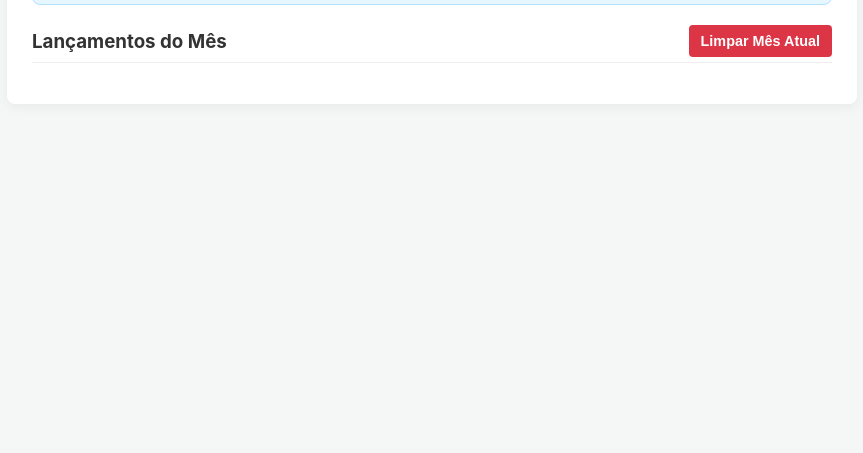
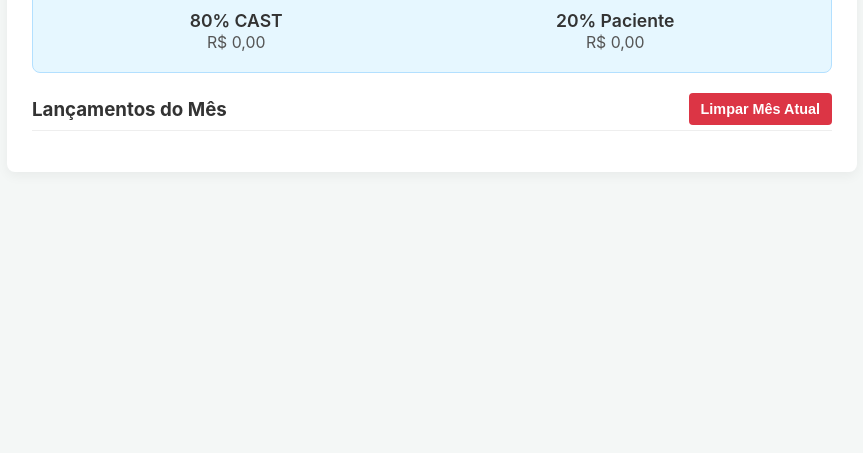
Before and after one commit to rozajociel-bit/Controle-Gastos-Odontologia, a plain HTML site: page index.html in a window 1280 px wide. Shown: the part 347-800 px from the top of the page, without its empty margins (208-1071 px from the left). Drawn offline with nearby package versions, Linux system fonts and the light colour scheme.

Commit message:
Update index.html

```diff
--- a/index.html
+++ b/index.html
@@ -93,7 +93,30 @@
             margin-bottom: 20px;
         }
         .total h2 { margin: 0; font-size: 1.2em; color: #0056b3; }
-        .total p { font-size: 2.5em; font-weight: 700; color: #004a99; margin: 10px 0 0 0; }
+        /* Estilo para o Total Geral */
+        .total-geral { font-size: 2.5em; font-weight: 700; color: #004a99; margin: 10px 0 5px 0; }
+
+        /* Estilos para as porcentagens */
+        .porcentagens-grid {
+            display: flex;
+            justify-content: space-around;
+            padding-top: 10px;
+            border-top: 1px solid #cceeff;
+            margin-top: 15px;
+        }
+        .porcentagens-grid div {
+            font-size: 1.1em;
+            font-weight: 600;
+            color: #333;
+        }
+        .porcentagens-grid span {
+            display: block;
+            font-size: 0.9em;
+            font-weight: 400;
+            color: #555;
+            margin-top: 2px;
+        }
+
 
         /* --- LISTA HEADER (COM BOTÃO LIMPAR) --- */
         .header-lista {
@@ -182,8 +205,19 @@
 
         <div class="total">
             <h2>Total Gasto este Mês</h2>
-            <p id="total-mensal">R$ 0,00</p>
-        </div>
+            <p id="total-mensal" class="total-geral">R$ 0,00</p>
+
+            <div class="porcentagens-grid">
+                <div>
+                    80% CAST
+                    <span id="cast-80">R$ 0,00</span>
+                </div>
+                <div>
+                    20% Paciente
+                    <span id="paciente-20">R$ 0,00</span>
+                </div>
+            </div>
+            </div>
 
         <div id="lista-gastos">
             <div class="header-lista">
@@ -198,7 +232,7 @@
 
     <script>
         // =========================================================================
-        // CHAVES DE CONEXÃO SUPABASE
+        // CHAVES DE CONEXÃO SUPABASE (NÃO ALTERAR A PARTIR DESTE PONTO)
         // =========================================================================
 
         const SUPABASE_URL = 'https://kufrvegwvihmadbcwjxb.supabase.co';
@@ -207,7 +241,7 @@
         const supabase = supabase.createClient(SUPABASE_URL, SUPABASE_ANON_KEY);
 
         // =========================================================================
-        // LÓGICA DO SISTEMA
+        // LÓGICA DO SISTEMA (ADICIONADA LÓGICA DE PORCENTAGEM)
         // =========================================================================
 
         const diasDaSemana = ["Domingo", "Segunda-feira", "Terça-feira", "Quarta-feira", "Quinta-feira", "Sexta-feira", "Sábado"];
@@ -218,14 +252,17 @@
         }
 
         function formatarData(dataString) {
-            // Garante que a data seja exibida em dd/mm/yyyy
             const [ano, mes, dia] = dataString.split('-');
             return `${dia}/${mes}/${ano}`;
         }
 
-        // --- FUNÇÃO 1: CARREGAR DADOS DO SUPABASE ---
+        // --- FUNÇÃO 1: CARREGAR DADOS E CALCULAR PORCENTAGENS ---
         async function carregarGastos() {
             const totalMensalP = document.getElementById('total-mensal');
+            // Novos seletores
+            const cast80Span = document.getElementById('cast-80');
+            const paciente20Span = document.getElementById('paciente-20');
+
             const listaUl = document.getElementById('lista-ul');
             const hoje = new Date();
             const mesAtualChave = `${hoje.getFullYear()}-${String(hoje.getMonth() + 1).padStart(2, '0')}`;
@@ -233,17 +270,15 @@
             listaUl.innerHTML = "";
             let total = 0;
 
-            // Busca os dados da tabela 'lancamentos' filtrando pelo mês atual
             const { data: gastosDoMes, error } = await supabase
                 .from('lancamentos')
                 .select('*')
                 .eq('mes_chave', mesAtualChave)
-                .order('data', { ascending: false }); // Ordena pela data mais recente
+                .order('data', { ascending: false });
 
             if (error) {
                 console.error('Erro ao carregar dados:', error);
                 listaUl.innerHTML = `<li>Erro ao carregar dados: ${error.message}</li>`;
-                // Tenta carregar dados do localStorage como fallback, se houver
                 return;
             }
 
@@ -267,7 +302,6 @@
                     btnRemover.textContent = 'X';
                     btnRemover.title = 'Remover este lançamento';
 
-                    // Chama removerGasto passando o ID (chave primária) do Supabase
                     btnRemover.addEventListener('click', () => {
                         removerGasto(gasto.id);
                     });
@@ -283,7 +317,14 @@
                 });
             }
 
+            // CALCULA AS PORCENTAGENS
+            const valorCast80 = total * 0.80;
+            const valorPaciente20 = total * 0.20;
+
+            // ATUALIZA O HTML
             totalMensalP.textContent = formatarMoeda(total);
+            cast80Span.textContent = formatarMoeda(valorCast80);
+            paciente20Span.textContent = formatarMoeda(valorPaciente20);
 
             // Alerta de Limite
             if (total > LIMITE_ALERTA) {
@@ -294,7 +335,7 @@
             }
         }
 
-        // --- FUNÇÃO 2: REMOVER GASTO (USANDO ID DO BANCO) ---
+        // --- FUNÇÃO 2: REMOVER GASTO ---
         async function removerGasto(idParaRemover) {
             const confirmado = confirm("Você tem certeza que deseja remover este lançamento?");
 
@@ -302,7 +343,6 @@
                 return;
             }
 
-            // Deleta o registro pelo ID
             const { error } = await supabase
                 .from('lancamentos')
                 .delete()
@@ -316,7 +356,7 @@
             carregarGastos();
         }
 
-        // --- Inicialização do Sistema quando o documento estiver pronto ---
+        // --- Inicialização do Sistema ---
         document.addEventListener('DOMContentLoaded', () => {
 
             const dataInput = document.getElementById('data-input');
@@ -363,7 +403,6 @@
 
                 const mesChave = data.substring(0, 7); // yyyy-mm
 
-                // Insere o novo registro no banco de dados
                 const { error } = await supabase
                     .from('lancamentos')
                     .insert([
@@ -395,7 +434,6 @@
                     const hoje = new Date();
                     const mesAtualChave = `${hoje.getFullYear()}-${String(hoje.getMonth() + 1).padStart(2, '0')}`;
 
-                    // Deleta todos os registros que têm a chave do mês atual
                     const { error, count } = await supabase
                         .from('lancamentos')
                         .delete()
```
